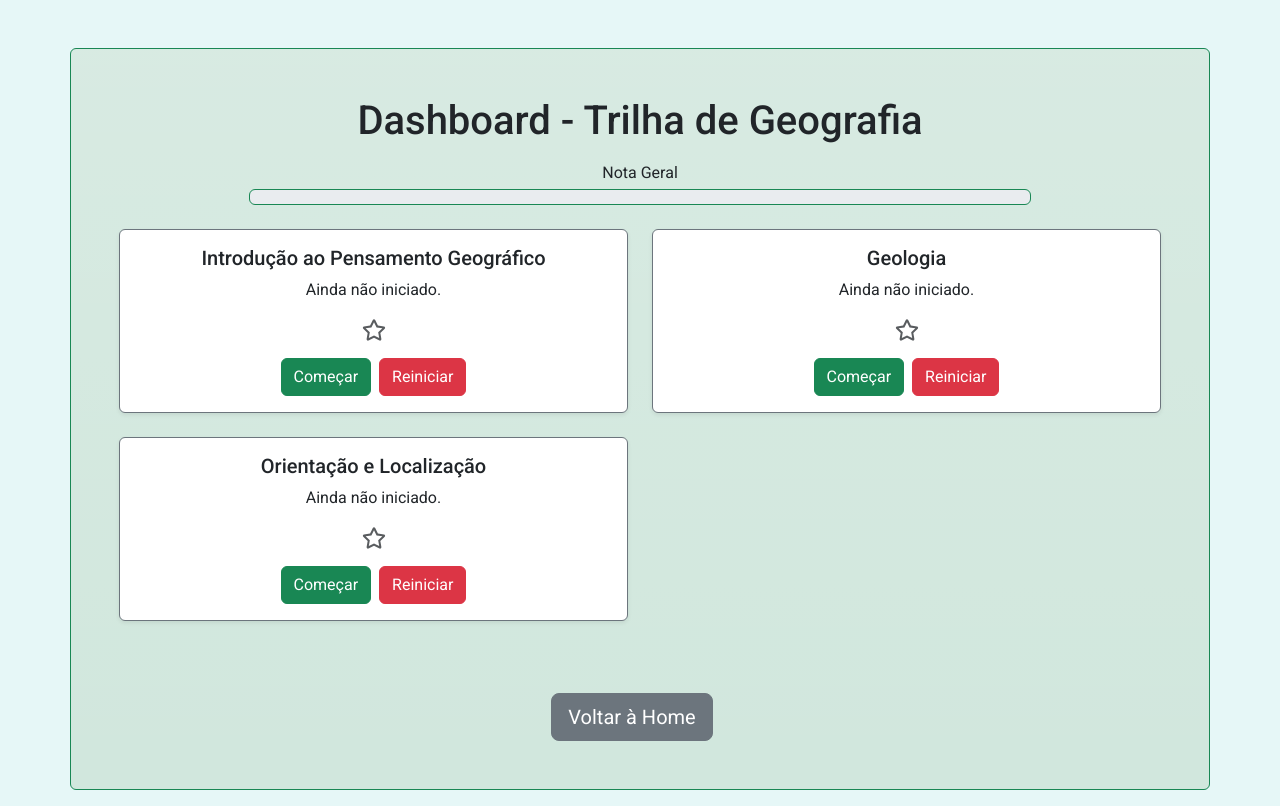
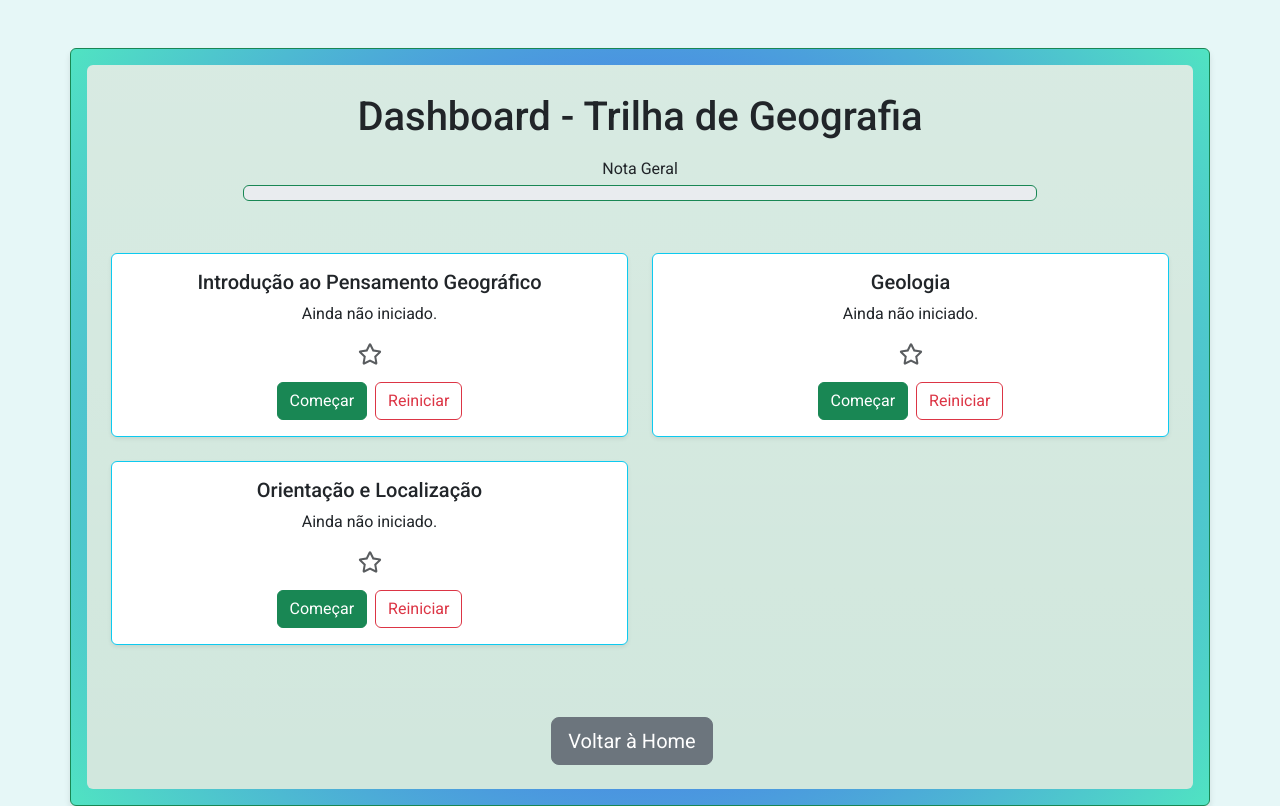
Before and after one commit to Biasiolo/teste-trivia-game, a React (Vite) app: page /modules in a window 1280 px wide. Built offline with nearby package versions, Linux system fonts and the light colour scheme.

Commit message:
teste 12

```diff
--- a/src/index.css
+++ b/src/index.css
@@ -62,3 +62,8 @@ body {
   background: radial-gradient(circle, #4A90E2, #50E3C2, #F5A623, #D0021B);
   box-shadow: 0 4px 6px rgba(0, 0, 0, 0.1); /* Sombra */
 }
+
+.mod3 {
+  background: radial-gradient(circle, #D0021B, #4A90E2, #50E3C2 );
+  box-shadow: 0 4px 6px rgba(0, 0, 0, 0.1); /* Sombra */
+}
--- a/src/pages/Game.jsx
+++ b/src/pages/Game.jsx
@@ -130,8 +130,8 @@ function Game() {
           <Col className='deck3 rounded' >
             <CardDeck cards={cards} onAnswer={handleAnswer} />
           </Col>
-          <div className='justify-content-center text-center my-2 ' >
-          <Button variant="secondary" onClick={() => navigate('/modules')}>
+          <div className='justify-content-center text-center my-3 ' >
+          <Button variant="outline-success" onClick={() => navigate('/modules')}>
                     Voltar aos Módulos
                   </Button>
           </div>
--- a/src/pages/Modules.jsx
+++ b/src/pages/Modules.jsx
@@ -48,8 +48,9 @@ function Modules() {
   };
 
   return (
-    <div className="container p-5 bg-success-subtle bg-gradient rounded mt-5 border border-success">
-      <div className="text-center mb-4">
+    <div className="container p-3   mod3  rounded mt-5 border border-success">
+      <div className='bg-success-subtle bg-gradient rounded p-4'>
+      <div className="text-center rounded  py-1 mb-4">
         <h1 className="text-dark">Dashboard - Trilha de Geografia</h1>
         <div className="mt-3 w-75 mx-auto">
           <p className="mb-1">Nota Geral</p>
@@ -64,8 +65,8 @@ function Modules() {
         {progressModules.map((module) => (
           <div key={module.id} className="col-md-6 mb-4">
             <Card
-              className={`shadow-sm ${
-                module.completed ? 'border-success' : 'border-secondary'
+              className={`shadow-sm test-dark ${
+                module.completed ? 'border-success' : 'border-info'
               }`}
             >
               <Card.Body>
@@ -96,7 +97,7 @@ function Modules() {
                     {module.completed ? 'Revisar' : 'Começar'}
                   </button>
                   <button
-                    className="btn btn-danger"
+                    className="btn btn-outline-danger"
                     onClick={() => resetModuleProgress(module.id)}
                   >
                     Reiniciar
@@ -111,6 +112,8 @@ function Modules() {
       <div className="text-center mt-5">
         <button className="btn btn-secondary btn-lg me-3" onClick={() => navigate('/')}>Voltar à Home</button>
       </div>
+
+      </div>
     </div>
   );
 }
```
